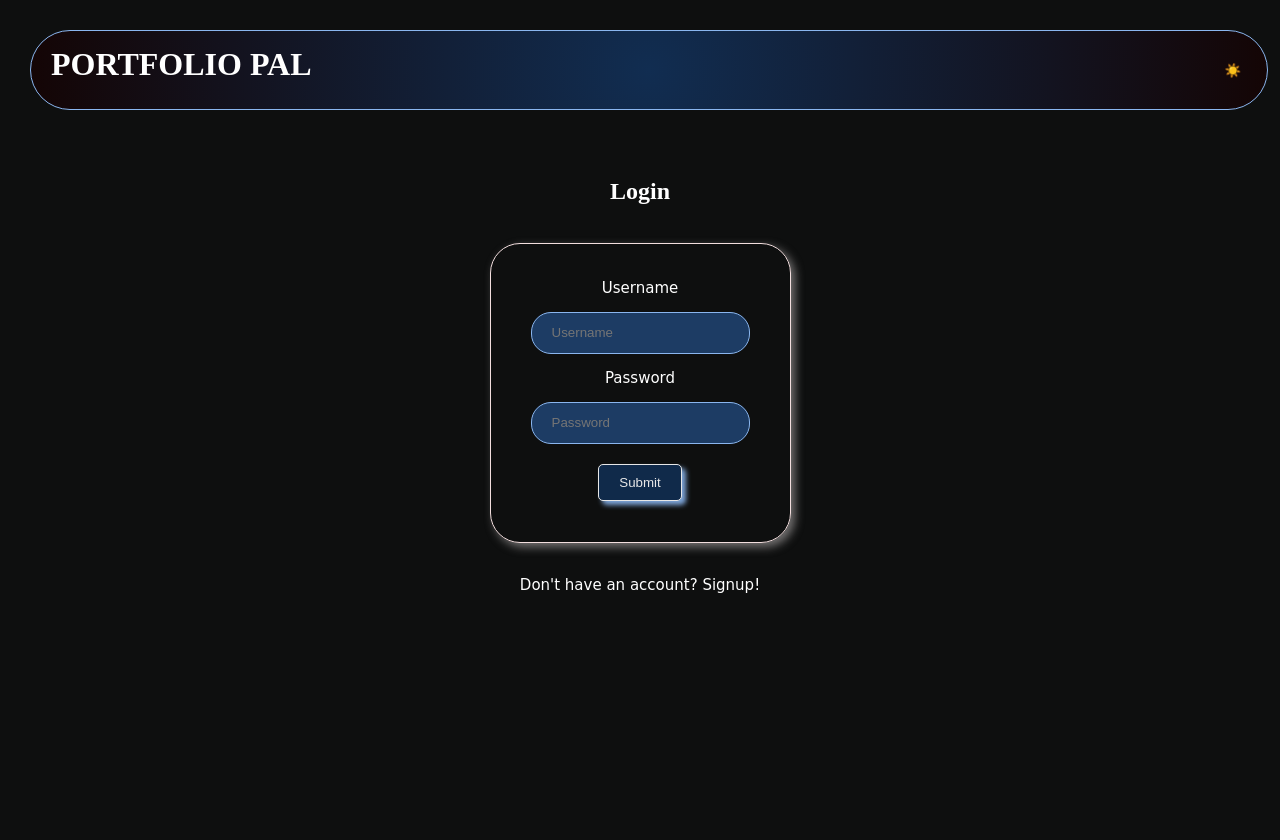
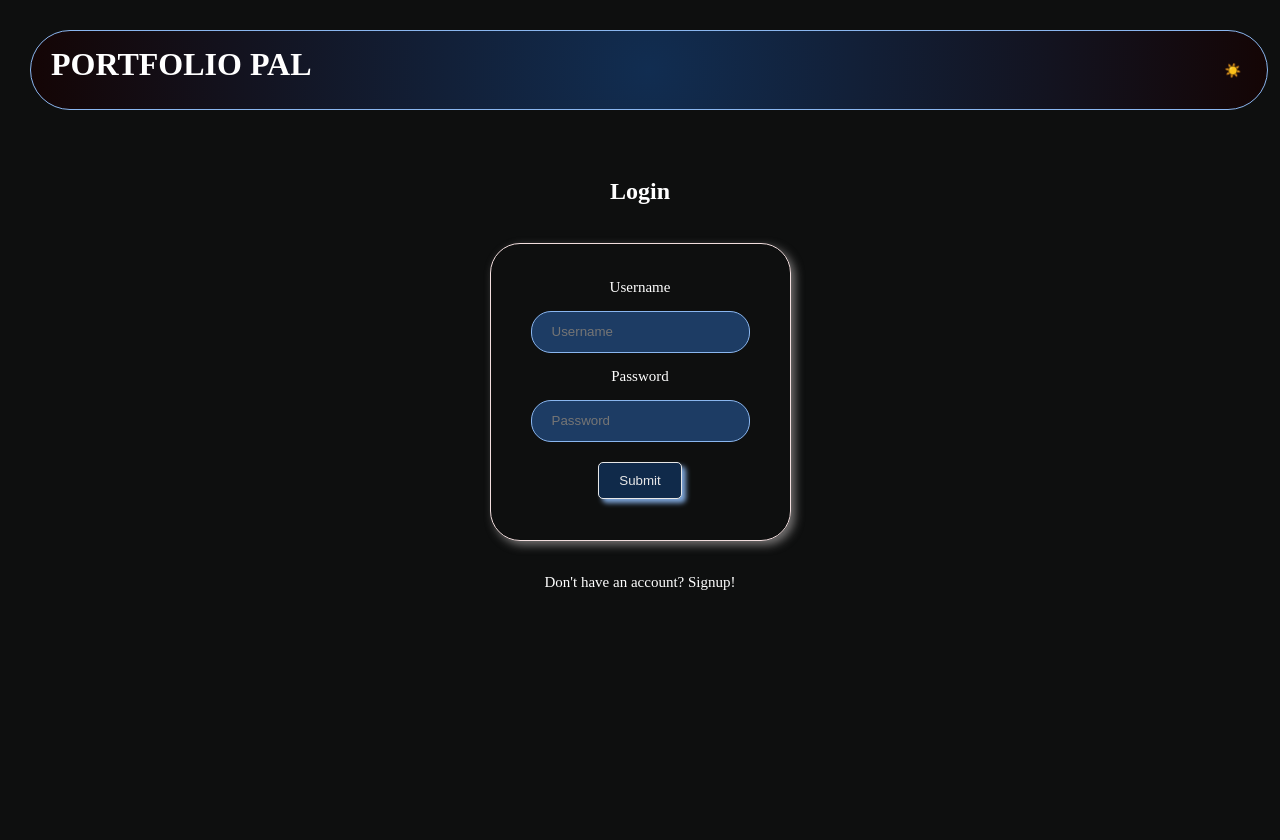
Before and after one commit to Divyapriya382006/Portfolio-Pal, a Flask app: page / in a window 1280 px wide. Run offline with Flask 3, Linux system fonts and the light colour scheme.

Commit message:
Update style.css

```diff
--- a/static/css/style.css
+++ b/static/css/style.css
@@ -416,7 +416,6 @@ body.dark .edu-entry-box:hover{
 
 p{
     font-size:15px;
-    font-family: cursive;
 }
 
 .dispedu{
@@ -1030,4 +1029,5 @@ bpdy.dark .delete-label {
 width:auto;
 height:400px;
 justify-content: center;
+
 }
```
